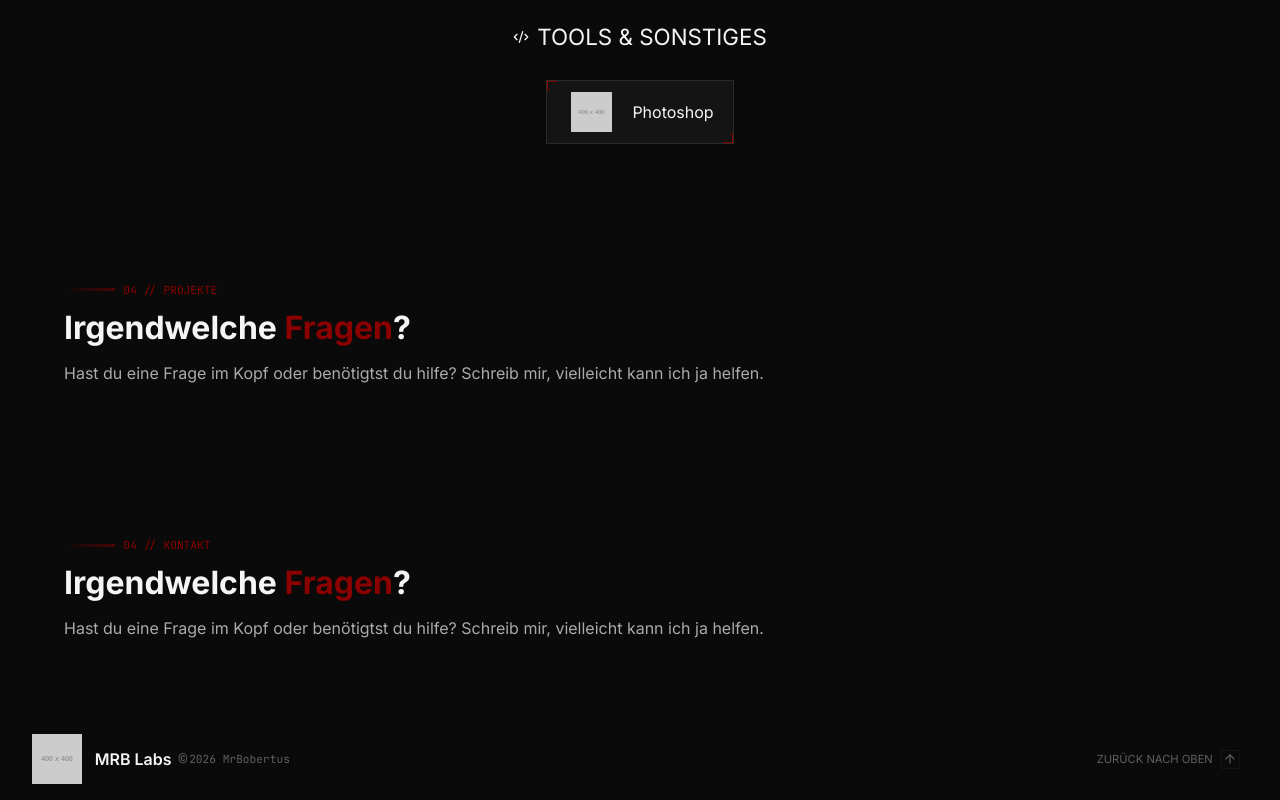
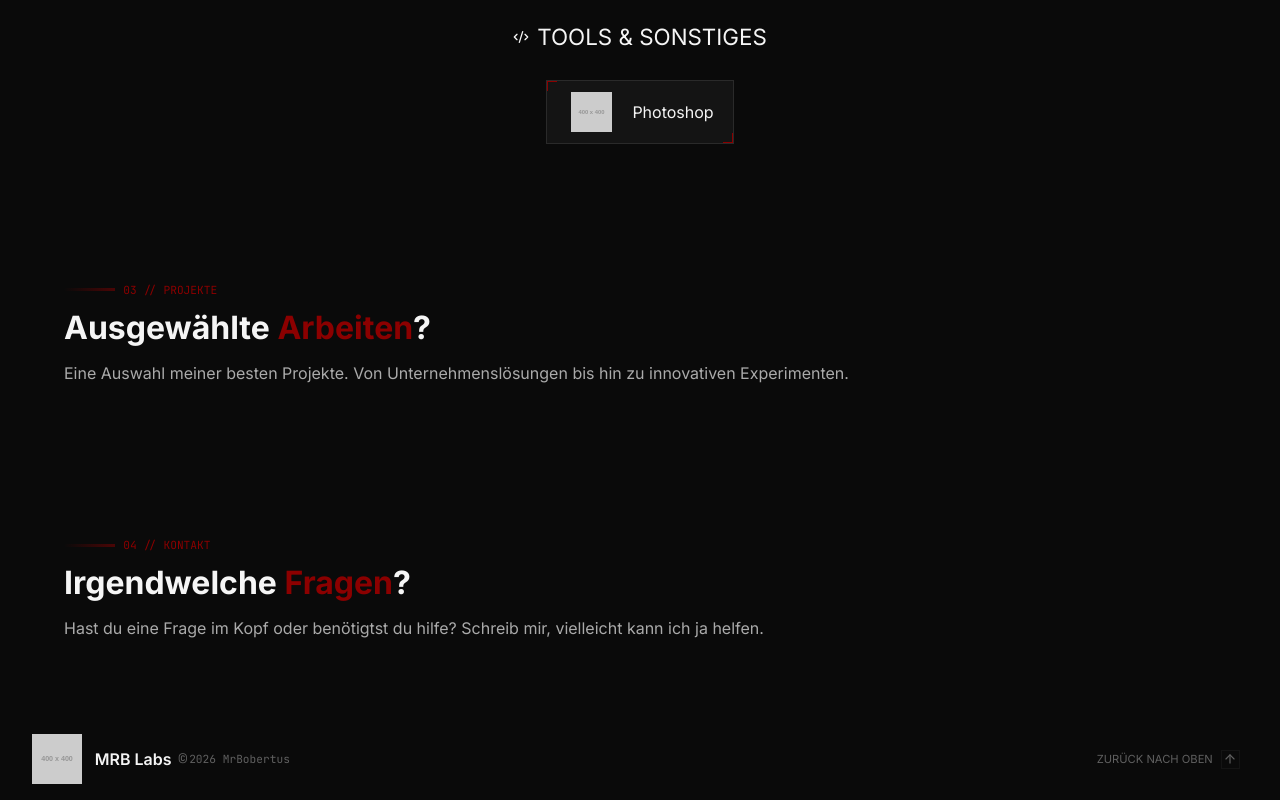
Before and after one commit to MrBobertus/portfolio-v3, a Vue app: page / in a window 1280 px wide. Shown: the part 2094-2894 px from the top of the page. Built offline with nearby package versions, Linux system fonts and the light colour scheme.

Commit message:
fixed info text of project section

```diff
--- a/src/components/sections/ProjectsSection.vue
+++ b/src/components/sections/ProjectsSection.vue
@@ -2,10 +2,10 @@
   <div class="projects">
     <div class="projects-section-info">
       <div class="line"></div>
-      <p>04 // PROJEKTE</p>
+      <p>03 // PROJEKTE</p>
     </div>
-    <p class="projects-title">Irgendwelche <span class="projects-title-keyword">Fragen</span>?</p>
-    <p class="projects-explanation">Hast du eine Frage im Kopf oder benötigtst du hilfe? Schreib mir, vielleicht kann ich ja helfen.</p>
+    <p class="projects-title">Ausgewählte <span class="projects-title-keyword">Arbeiten</span>?</p>
+    <p class="projects-explanation">Eine Auswahl meiner besten Projekte. Von Unternehmenslösungen bis hin zu innovativen Experimenten.</p>
   </div>
 </template>
 
```
